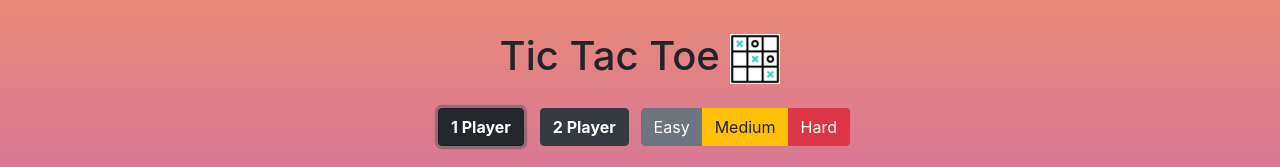
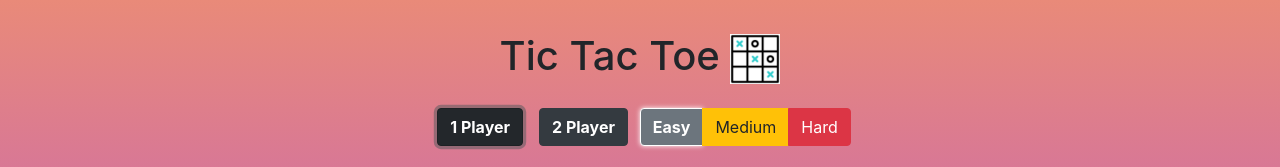
Before and after one commit to rajeshwar229/ttt, a plain HTML site: page index.html in a window 1280 px wide. Shown: the top 167 px of the page. Drawn offline with Linux system fonts and the light colour scheme.

Commit message:
Update index.html selected difficulty

```diff
--- a/index.html
+++ b/index.html
@@ -28,7 +28,7 @@
             </form>
             <form class="d-inline-flex flex-row mt-4 mt-sm-0">
               <div class="btn-group btn-group-toggle align-items-center" data-toggle="buttons">
-                <label class="btn btn-secondary">
+                <label class="btn btn-secondary selected-difficulty">
                   <input type="radio" name="difficulty" id="easy" value="easy" autocomplete="off" > Easy
                 </label>
                 <label class="btn btn-warning">
```
